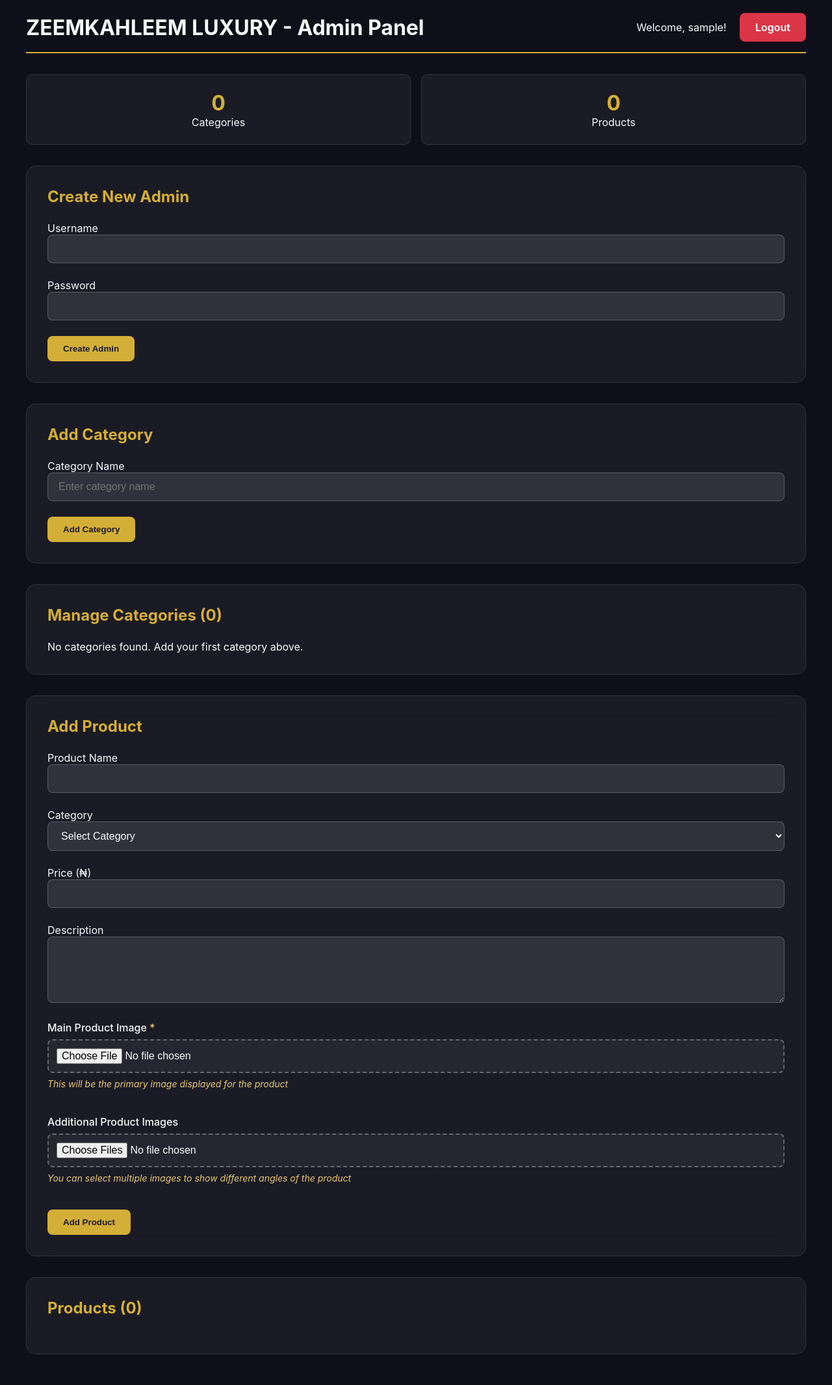
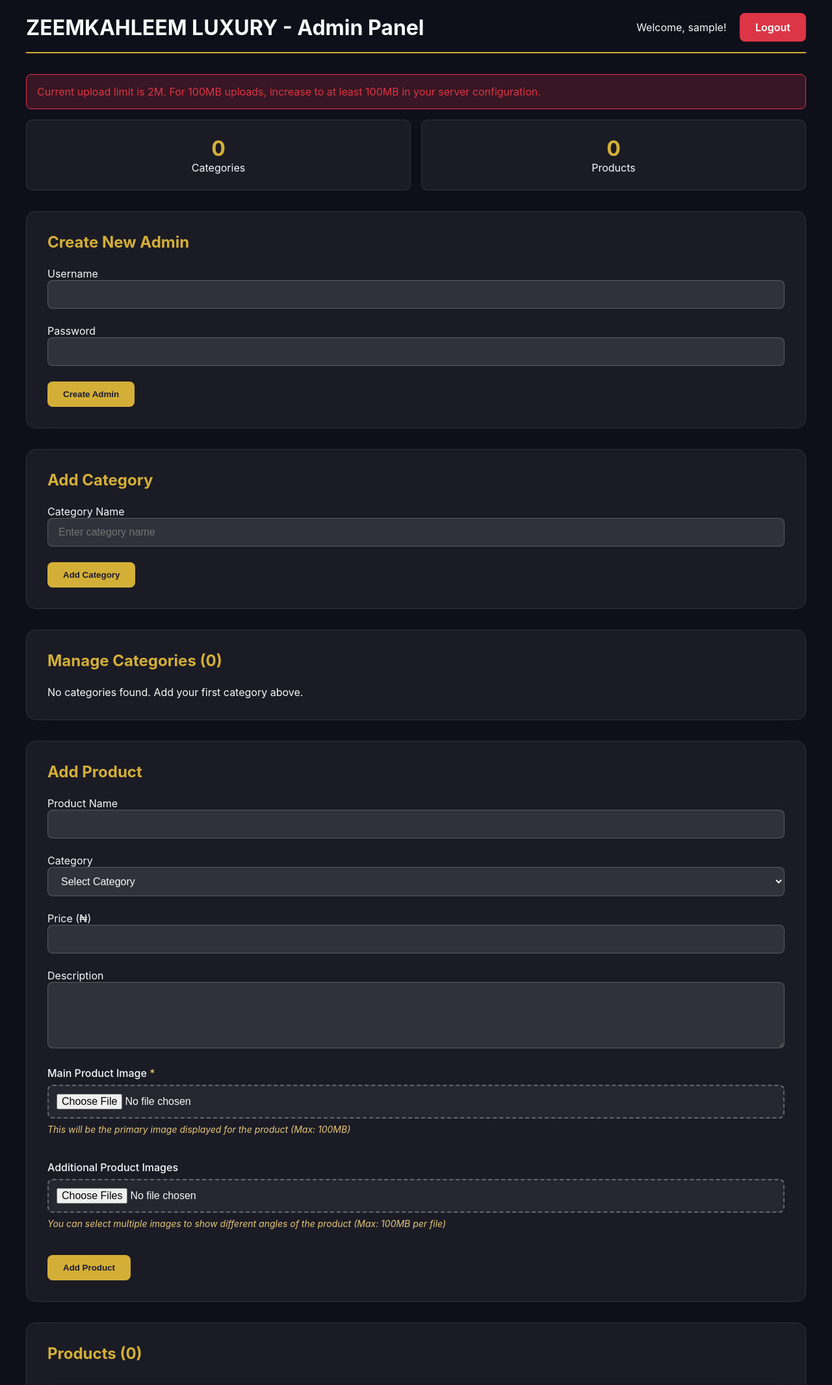
Before and after one commit to Koolboy001/zeemkahleem_luxury, a PHP site: page /admin.php in a window 1280 px wide. Shown: the top 2131 px of the page at 65% size. Before the commit the page ends 2084 px from the top, so only its background shows below. Run offline with PHP 8.4, Linux system fonts and the light colour scheme; the visitor is signed in with stand-in values (Sample User, id 1); data that the repository does not hold is empty.

Commit message:
Update admin.php

```diff
--- a/admin.php
+++ b/admin.php
@@ -3,6 +3,12 @@ require 'config.php';
 
 $error = '';
 $message = '';
+
+// Check upload limits and show warning if needed
+$upload_warning = check_upload_limits();
+if ($upload_warning) {
+    $error = $upload_warning;
+}
 
 // Handle logout
 if (isset($_GET['logout'])) {
@@ -51,7 +57,7 @@ if ($is_logged_in) {
 
         if (!empty($name)) {
             try {
-                $slug = simple_slugify($name);
+                $slug = slugify($name);
                 // Check if category already exists
                 $checkStmt = $pdo->prepare("SELECT id FROM categories WHERE name = ? OR slug = ?");
                 $checkStmt->execute([$name, $slug]);
@@ -78,7 +84,7 @@ if ($is_logged_in) {
 
         if (!empty($name) && $category_id > 0) {
             try {
-                $slug = simple_slugify($name);
+                $slug = slugify($name);
                 // Check if category already exists (excluding current category)
                 $checkStmt = $pdo->prepare("SELECT id FROM categories WHERE (name = ? OR slug = ?) AND id != ?");
                 $checkStmt->execute([$name, $slug, $category_id]);
@@ -128,7 +134,7 @@ if ($is_logged_in) {
 
         if (!empty($name) && $category_id > 0 && $price > 0) {
             try {
-                $slug = simple_slugify($name);
+                $slug = slugify($name);
                 $images = [];
 
                 // Handle main image upload
@@ -206,7 +212,7 @@ if ($is_logged_in) {
 
         if (!empty($name) && $category_id > 0 && $price > 0 && $product_id > 0) {
             try {
-                $slug = simple_slugify($name);
+                $slug = slugify($name);
                 $images = is_array($existing_images) ? $existing_images : [];
 
                 // Handle new main image upload
@@ -937,16 +943,16 @@ if ($is_logged_in) {
                     <!-- Main Product Image -->
                     <div class="form-group">
                         <label class="form-label">Main Product Image <span style="color: var(--accent)">*</span></label>
-                        <input type="file" name="main_image" class="form-file" accept="image/*" required onchange="previewMainImage(this)">
-                        <div class="file-hint">This will be the primary image displayed for the product</div>
+                        <input type="file" name="main_image" class="form-file" accept="image/*" required onchange="previewMainImage(this); validateFileSize(this, 100)">
+                        <div class="file-hint">This will be the primary image displayed for the product (Max: 100MB)</div>
                         <div class="image-preview" id="mainImagePreview"></div>
                     </div>
 
                     <!-- Additional Product Images -->
                     <div class="form-group">
                         <label class="form-label">Additional Product Images</label>
-                        <input type="file" name="additional_images[]" class="form-file" accept="image/*" multiple onchange="previewAdditionalImages(this)">
-                        <div class="file-hint">You can select multiple images to show different angles of the product</div>
+                        <input type="file" name="additional_images[]" class="form-file" accept="image/*" multiple onchange="previewAdditionalImages(this); validateMultipleFiles(this, 100)">
+                        <div class="file-hint">You can select multiple images to show different angles of the product (Max: 100MB per file)</div>
                         <div class="image-preview" id="additionalImagesPreview"></div>
                     </div>
 
@@ -1050,16 +1056,16 @@ if ($is_logged_in) {
                     <!-- New Main Product Image -->
                     <div class="form-group">
                         <label class="form-label">Change Main Product Image</label>
-                        <input type="file" name="main_image" class="form-file" accept="image/*" onchange="previewEditMainImage(this)">
-                        <div class="file-hint">Upload a new image to replace the current main image</div>
+                        <input type="file" name="main_image" class="form-file" accept="image/*" onchange="previewEditMainImage(this); validateFileSize(this, 100)">
+                        <div class="file-hint">Upload a new image to replace the current main image (Max: 100MB)</div>
                         <div class="image-preview" id="editMainImagePreview"></div>
                     </div>
 
                     <!-- New Additional Product Images -->
                     <div class="form-group">
                         <label class="form-label">Add More Product Images</label>
-                        <input type="file" name="additional_images[]" class="form-file" accept="image/*" multiple onchange="previewEditAdditionalImages(this)">
-                        <div class="file-hint">You can select multiple images to add to the product</div>
+                        <input type="file" name="additional_images[]" class="form-file" accept="image/*" multiple onchange="previewEditAdditionalImages(this); validateMultipleFiles(this, 100)">
+                        <div class="file-hint">You can select multiple images to add to the product (Max: 100MB per file)</div>
                         <div class="image-preview" id="editAdditionalImagesPreview"></div>
                     </div>
 
@@ -1116,6 +1122,33 @@ if ($is_logged_in) {
                         reader.readAsDataURL(input.files[i]);
                     }
                 }
+            }
+
+            // File size validation functions
+            function validateFileSize(input, maxSizeMB = 100) {
+                if (input.files && input.files[0]) {
+                    const fileSize = input.files[0].size / 1024 / 1024; // in MB
+                    if (fileSize > maxSizeMB) {
+                        alert(`File size must be less than ${maxSizeMB}MB. Your file is ${fileSize.toFixed(2)}MB.`);
+                        input.value = ''; // clear the input
+                        return false;
+                    }
+                }
+                return true;
+            }
+
+            function validateMultipleFiles(input, maxSizeMB = 100) {
+                if (input.files) {
+                    for (let i = 0; i < input.files.length; i++) {
+                        const fileSize = input.files[i].size / 1024 / 1024;
+                        if (fileSize > maxSizeMB) {
+                            alert(`File "${input.files[i].name}" is too large (${fileSize.toFixed(2)}MB). Maximum size is ${maxSizeMB}MB.`);
+                            input.value = '';
+                            break;
+                        }
+                    }
+                }
+                return true;
             }
 
             // Edit Product Modal Functions
```
